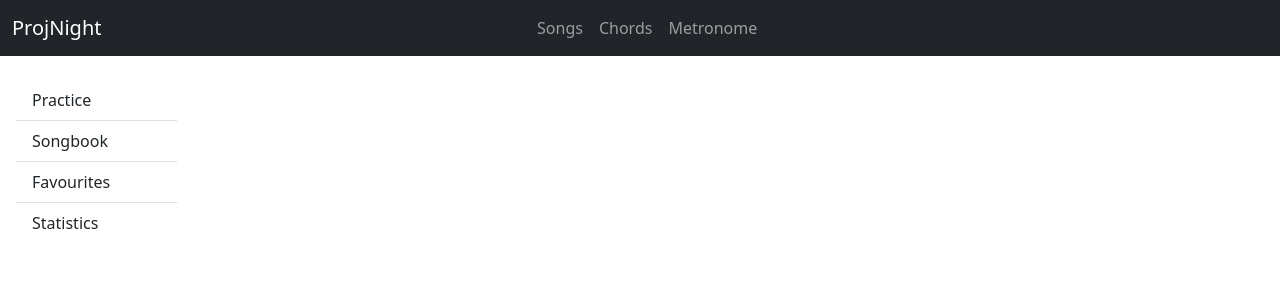
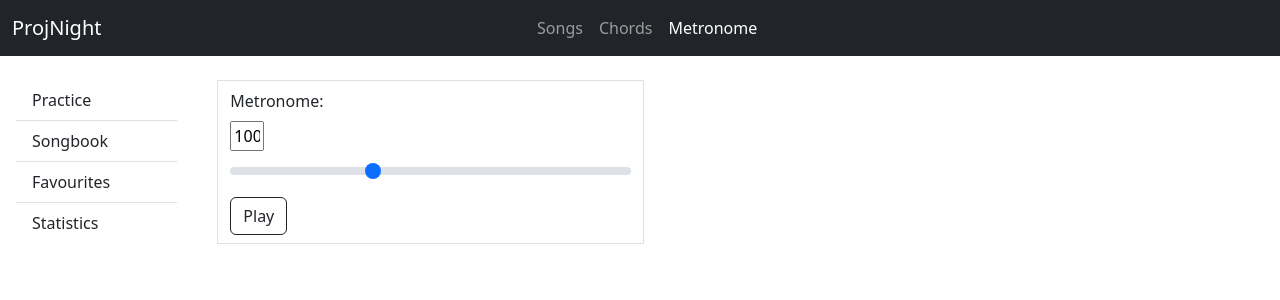
Before and after one commit to Sabin-B-99/ProjectNightingale, an Angular app in the folder ProjectNightingaleFrontend/: page /metronome in a window 1280 px wide. Before the commit this address led to /. Shown: the top 300 px of the page. Built offline with nearby package versions, Linux system fonts and the light colour scheme.

Commit message:
Implmented metronome component UI

```diff
--- a/ProjectNightingaleFrontend/src/app/app-routing.module.ts
+++ b/ProjectNightingaleFrontend/src/app/app-routing.module.ts
@@ -7,6 +7,7 @@ import {RoutineDetailComponent} from "./routines/routine-detail/routine-detail.c
 import {RoutinesComponent} from "./routines/routines.component";
 import {SongDetailComponent} from "./songs/song-detail/song-detail.component";
 import {RoutineCreatorComponent} from "./routines/routine-creator/routine-creator.component";
+import {MetronomeComponent} from "./metronome/metronome.component";
 
 const appRoutes: Routes = [
   {path: '', pathMatch: "full", redirectTo:'/routines'},
@@ -16,6 +17,7 @@ const appRoutes: Routes = [
       {path: ':id', component: SongDetailComponent}
     ]},
   {path: 'chords', component: ChordsComponent},
+  {path: 'metronome', component: MetronomeComponent},
   {path: 'routines', component: RoutinesComponent,
     children: [
       {path: ':id/topics', component: RoutineDetailComponent},
--- a/ProjectNightingaleFrontend/src/app/app.module.ts
+++ b/ProjectNightingaleFrontend/src/app/app.module.ts
@@ -27,6 +27,7 @@ import { TopicChordsMenuComponent } from './routines/routine-detail/topics/topic
 import { TopicChordsSelectorDirective } from './directives/topic-chords-selector.directive';
 import { DivToggledDirective } from './directives/div-toggled.directive';
 import {NgOptimizedImage} from "@angular/common";
+import { MetronomeComponent } from './metronome/metronome.component';
 
 @NgModule({
   declarations: [
@@ -52,7 +53,8 @@ import {NgOptimizedImage} from "@angular/common";
     TopicChordChangesMenuComponent,
     TopicChordsMenuComponent,
     TopicChordsSelectorDirective,
-    DivToggledDirective
+    DivToggledDirective,
+    MetronomeComponent
   ],
     imports: [
         BrowserModule,
--- /dev/null
+++ b/ProjectNightingaleFrontend/src/app/metronome/metronome.component.html
@@ -0,0 +1,17 @@
+<div class="container row mt-sm-4">
+
+  <div class="container border">
+    <p class="my-sm-2">Metronome:</p>
+    <form>
+      <input type="text" class="form-label col-sm-1"
+             #BPMNumberInput
+             (change)="setCurrentBPM(BPMNumberInput.value)" [value]="currentBPM">
+      <input class="form-range"
+             #BPMSlider
+             (input)="setCurrentBPM(BPMSlider.value)"
+             type="range" [min]="minBPMVal" [max]="maxBPMVal" [value]="currentBPM" [step]="1">
+      <button class="btn btn-outline-dark form-control-sm my-sm-2" >Play</button>
+    </form>
+  </div>
+
+</div>
--- /dev/null
+++ b/ProjectNightingaleFrontend/src/app/metronome/metronome.component.ts
@@ -0,0 +1,20 @@
+import { Component } from '@angular/core';
+
+@Component({
+  selector: 'app-metronome',
+  templateUrl: './metronome.component.html',
+  styleUrls: ['./metronome.component.css']
+})
+export class MetronomeComponent {
+
+  minBPMVal: number = 30;
+  maxBPMVal: number = 230;
+  currentBPM: number;
+
+  constructor() {
+    this.currentBPM = this.maxBPMVal < this.minBPMVal ? this.minBPMVal : (this.maxBPMVal - this.minBPMVal) / 2;
+  }
+  setCurrentBPM(value: string) {
+    this.currentBPM =  parseInt(value);
+  }
+}
--- /dev/null
+++ b/ProjectNightingaleFrontend/src/app/models/metronome-model/metronome.ts
@@ -0,0 +1,4 @@
+export class Metronome{
+  constructor() {
+  }
+}
--- a/ProjectNightingaleFrontend/src/app/models/topic-model/topic.ts
+++ b/ProjectNightingaleFrontend/src/app/models/topic-model/topic.ts
@@ -1,5 +1,5 @@
 import {Chord} from "../chord-model/chord";
-import {ChordChange} from "../chord-change/chord-change";
+import {ChordChange} from "../chord-change-model/chord-change";
 
 export class Topic{
 
--- a/ProjectNightingaleFrontend/src/app/navbar/navbar.component.html
+++ b/ProjectNightingaleFrontend/src/app/navbar/navbar.component.html
@@ -23,7 +23,9 @@
           [routerLink]="['chords']" class="nav-link">Chords</a>
       </li>
       <li class="nav-item">
-        <a class="nav-link">Metronome</a>
+        <a routerLinkActive="active"
+           [routerLink]="['metronome']"
+           class="nav-link">Metronome</a>
       </li>
     </ul>
   </div>
--- a/ProjectNightingaleFrontend/src/app/routines/routine-detail/topics/topic-creator/topic-chord-changes-menu/topic-chord-changes-menu.component.ts
+++ b/ProjectNightingaleFrontend/src/app/routines/routine-detail/topics/topic-creator/topic-chord-changes-menu/topic-chord-changes-menu.component.ts
@@ -1,6 +1,6 @@
 import {Component, EventEmitter, OnDestroy, OnInit, Output} from '@angular/core';
 import {Chord} from "../../../../../models/chord-model/chord";
-import {ChordChange} from "../../../../../models/chord-change/chord-change";
+import {ChordChange} from "../../../../../models/chord-change-model/chord-change";
 import {ChordChangesService} from "../../../../../services/chord-changes.service";
 import {Subscription} from "rxjs";
 import {SelectedChordsService} from "../../../../../services/selected-chords.service";
--- a/ProjectNightingaleFrontend/src/app/routines/routine-detail/topics/topic-creator/topic-creator.component.ts
+++ b/ProjectNightingaleFrontend/src/app/routines/routine-detail/topics/topic-creator/topic-creator.component.ts
@@ -16,7 +16,7 @@ import {Subscription} from "rxjs";
 import {Topic} from "../../../../models/topic-model/topic";
 import {Chord} from "../../../../models/chord-model/chord";
 import {TopicCreatorService} from "../../../../services/topic-creator.service";
-import {ChordChange} from "../../../../models/chord-change/chord-change";
+import {ChordChange} from "../../../../models/chord-change-model/chord-change";
 
 @Component({
   selector: 'app-topic-creator',
--- a/ProjectNightingaleFrontend/src/app/services/chord-changes.service.ts
+++ b/ProjectNightingaleFrontend/src/app/services/chord-changes.service.ts
@@ -1,5 +1,5 @@
 import { Injectable } from '@angular/core';
-import {ChordChange} from "../models/chord-change/chord-change";
+import {ChordChange} from "../models/chord-change-model/chord-change";
 import {Subject} from "rxjs";
 
 @Injectable({
```
Also changed, not shown: ProjectNightingaleFrontend/src/app/metronome/metronome.component.css (added), ProjectNightingaleFrontend/src/app/models/chord-change-model/chord-change.ts (renamed from ProjectNightingaleFrontend/src/app/models/chord-change/chord-change.ts).
